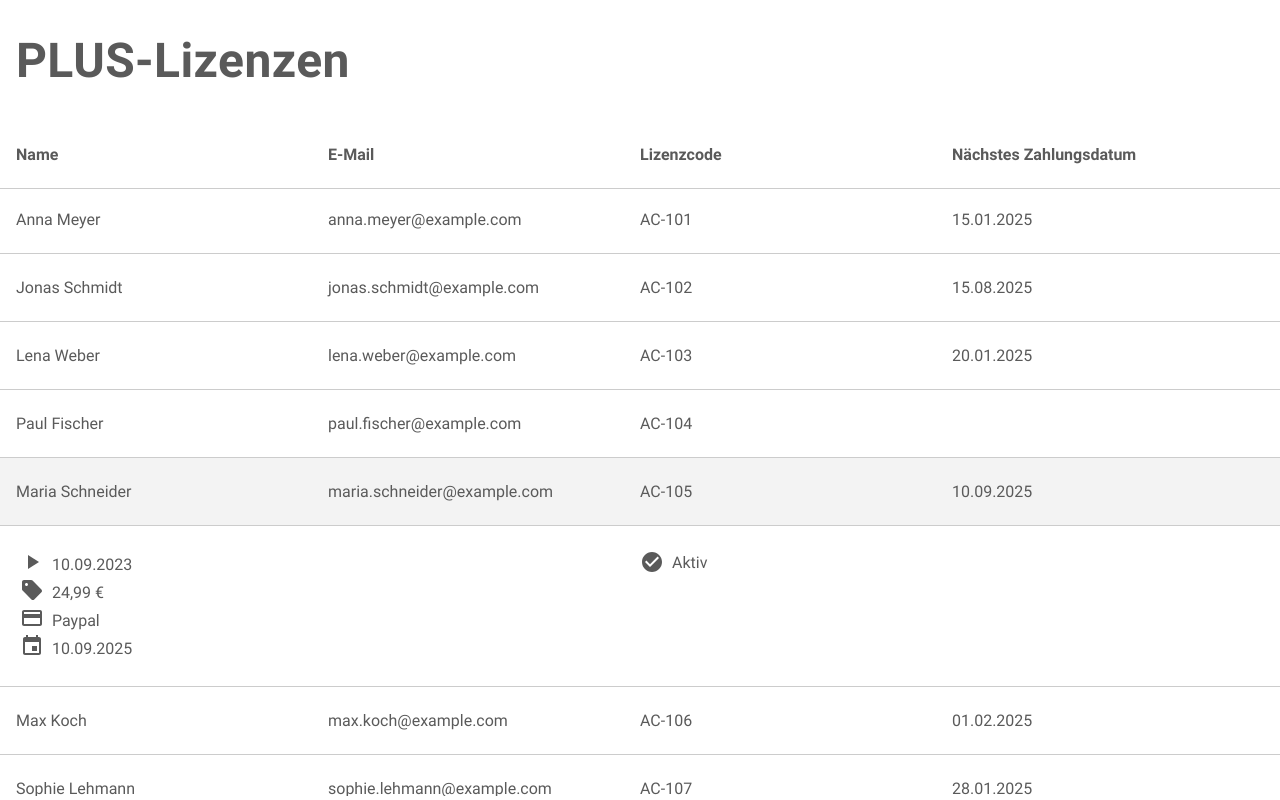
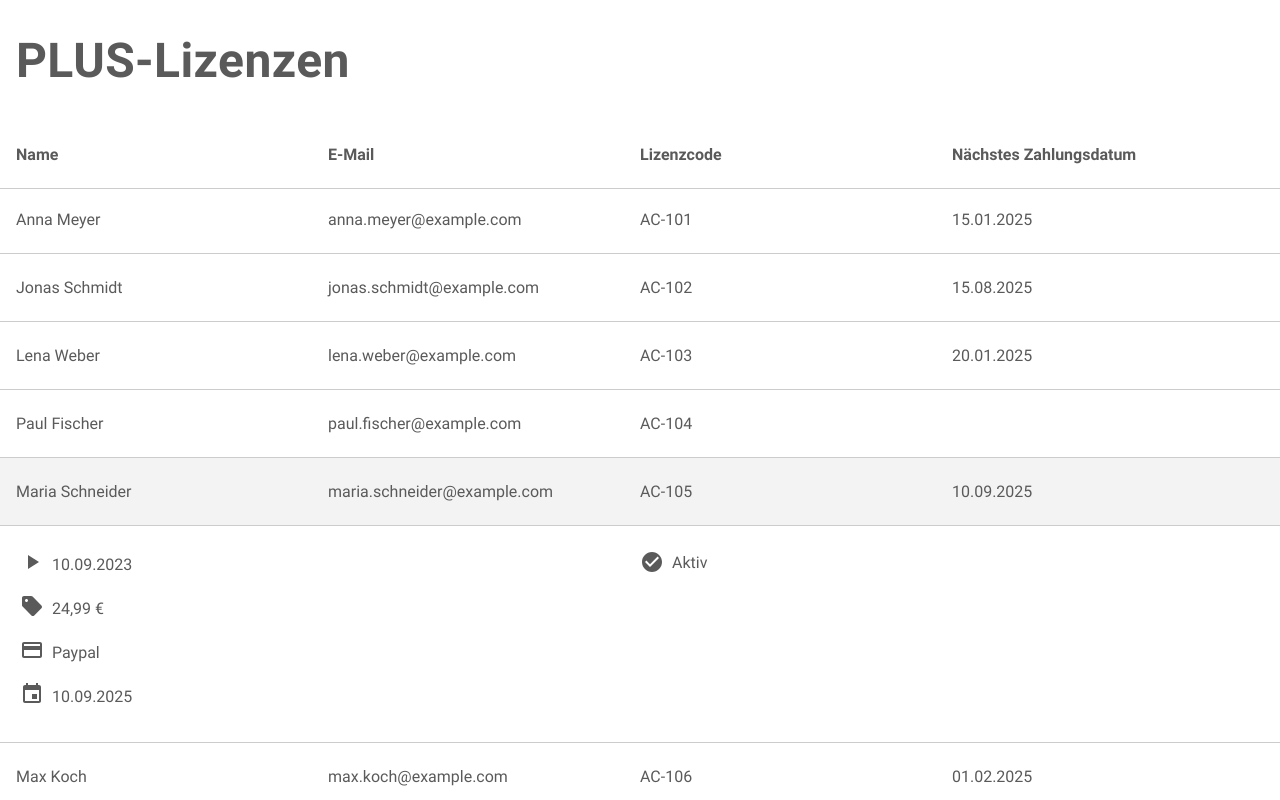
Before and after one commit to claraw-19/plus, a Next.js app: page / in a window 1280 px wide. Both pictures are taken after a click on the element 640 px from the left and 492 px from the top of the page. Built offline with nearby package versions, Linux system fonts and the light colour scheme.

Commit message:
adjust styling

```diff
--- a/components/Plus/UserDetails.tsx
+++ b/components/Plus/UserDetails.tsx
@@ -12,7 +12,7 @@ export default function UserDetails({ user }) {
     DetailsContainer: styled.div`
       display: flex;
       justify-content: space-between;
-      padding: 8px 20px;
+      padding: 8px 20px 0 20px;
       border-bottom: 1px solid #ccc;
     `,
 
@@ -24,6 +24,10 @@ export default function UserDetails({ user }) {
       display: flex;
       align-items: center;
       gap: 8px;
+      margin-bottom: 16px;
+      &:not(:last-child) {
+        margin-bottom: 16px;
+      }
     `,
 
     HoverEffect: styled.div`
```
